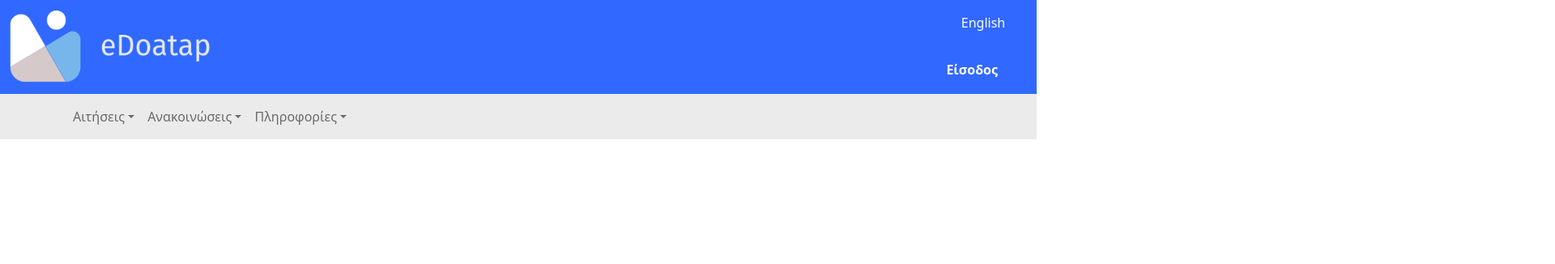
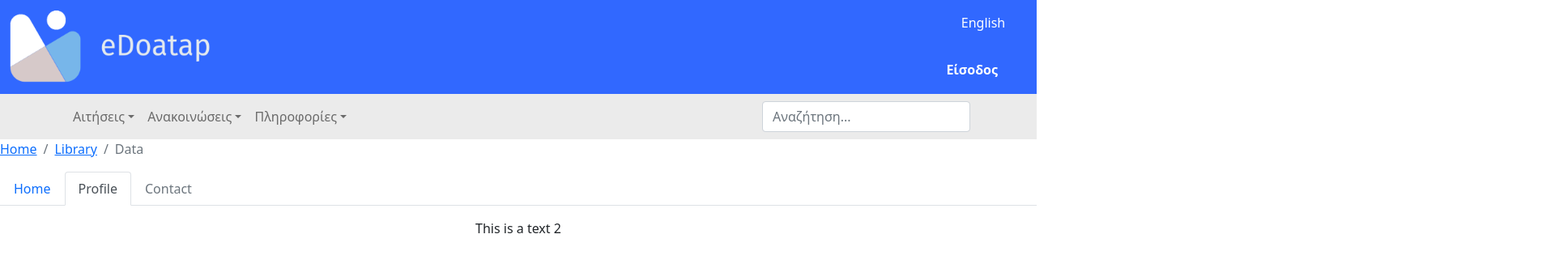
Before and after one commit to kostantinostheo/Full-Stack-MERN-Project, a React (Create React App) app in the folder edoatap/: page /odigos-etiseon in a window 1280 px wide. Shown: the top 326 px of the page at 81% size, 1920 px wide, since content can reach past the window. Built offline with nearby package versions, Linux system fonts and the light colour scheme.

Commit message:
Simple Breadcrumb , Search and Application Info

```diff
--- a/edoatap/src/App.js
+++ b/edoatap/src/App.js
@@ -5,9 +5,10 @@ import {
 } from "react-router-dom";
 
 import Login from './components/Login';
-import { Home } from './components/Home';
+import {Home} from './components/Home';
 import Navigate from './components/Navigate';
 import Logobar from './components/Logobar';
+import ApplicationInfo from './components/ApplicationsInfo';
 
 function App() {
   return (
@@ -17,6 +18,7 @@ function App() {
         <Routes>
           <Route exact path='/' element={<Home />}/>
           <Route path='/login' exact element={<Login />}/>
+          <Route path='/odigos-etiseon' exact element={<ApplicationInfo />}/>
         </Routes>
       </div>
   );
--- /dev/null
+++ b/edoatap/src/components/ApplicationsInfo/index.js
@@ -0,0 +1,23 @@
+import React from 'react';
+import { Tabs, Tab } from 'react-bootstrap'
+import BreadPath from '../BreadPath';
+
+export default function ApplicationInfo() {
+  return (
+      <div>
+        <BreadPath/>
+        <Tabs defaultActiveKey="profile" id="uncontrolled-tab-example" className="mb-3">
+            <Tab eventKey="home" title="Home">
+                <p>This is a text 1</p>
+            </Tab>
+            <Tab eventKey="profile" title="Profile">
+                <p>This is a text 2</p>
+            </Tab>
+            <Tab eventKey="contact" title="Contact" disabled>
+                <p>This is a text 3</p>
+            </Tab>
+        </Tabs>
+    </div>
+
+  );
+}
--- /dev/null
+++ b/edoatap/src/components/BreadPath/index.css
@@ -0,0 +1,3 @@
+#path {
+    font-size : 12px;
+}
--- /dev/null
+++ b/edoatap/src/components/BreadPath/index.js
@@ -0,0 +1,12 @@
+import React from 'react';
+import { Breadcrumb } from 'react-bootstrap'
+
+export default function BreadPath() {
+  return (
+    <Breadcrumb >
+        <Breadcrumb.Item id='path' href="#">Home</Breadcrumb.Item>{/*Where we started*/}
+        <Breadcrumb.Item id='path' href="#">Library</Breadcrumb.Item>{/*Middle possitions*/}
+        <Breadcrumb.Item id='path' active>Data</Breadcrumb.Item> {/*Where we currently are */}
+    </Breadcrumb>
+  );
+}
--- a/edoatap/src/components/Navigate/index.js
+++ b/edoatap/src/components/Navigate/index.js
@@ -1,11 +1,11 @@
 import React from 'react'
 import { Container, Nav, Navbar, NavDropdown } from 'react-bootstrap'
+import SearchInput from '../SearchInput';
 import './index.css'
 export default function Navigate(){
   return(
     <Navbar className='navigation'>
       <Container>
-        {/* <Navbar.Brand href="/"> <Image src={Logo} responsive/></Navbar.Brand> */}
         <Navbar.Toggle aria-controls="basic-navbar-nav" />
         <Navbar.Collapse id="basic-navbar-nav">
           <Nav className="me-auto">
@@ -15,7 +15,7 @@ export default function Navigate(){
                 <NavDropdown.Item href="/login">Αναγνώρισης και Ισοτιμίας</NavDropdown.Item>
               </NavDropdown>
               <NavDropdown.Divider />
-              <NavDropdown.Item href="/">Οδηγός Αιτήσεων</NavDropdown.Item>
+              <NavDropdown.Item href="/odigos-etiseon">Οδηγός Αιτήσεων</NavDropdown.Item>
             </NavDropdown>
             <NavDropdown title="Ανακοινώσεις" id="top-nav-dropdown">
               <NavDropdown.Item href="/login">Όλες οι Ανακοινώσεις</NavDropdown.Item>
@@ -32,6 +32,7 @@ export default function Navigate(){
             </NavDropdown>
           </Nav>
         </Navbar.Collapse>
+        <SearchInput/> {/*Setting the input search component */}
       </Container>
     </Navbar>
   );
--- /dev/null
+++ b/edoatap/src/components/SearchInput/index.js
@@ -0,0 +1,11 @@
+import React from 'react';
+import { Form } from 'react-bootstrap'
+
+export default function SearchInput() {
+  return (
+    <Form>
+      <Form.Control type="search" placeholder="Αναζήτηση..." />
+    </Form>
+
+  );
+}
--- a/edoatap/src/index.css
+++ b/edoatap/src/index.css
@@ -1,4 +1,9 @@
 body {
+  position:fixed;
+  top:0;
+  bottom:0;
+  left:0;
+  right:0;
   margin: 0;
   font-family: -apple-system, BlinkMacSystemFont, 'Segoe UI', 'Roboto', 'Oxygen',
     'Ubuntu', 'Cantarell', 'Fira Sans', 'Droid Sans', 'Helvetica Neue',
```
